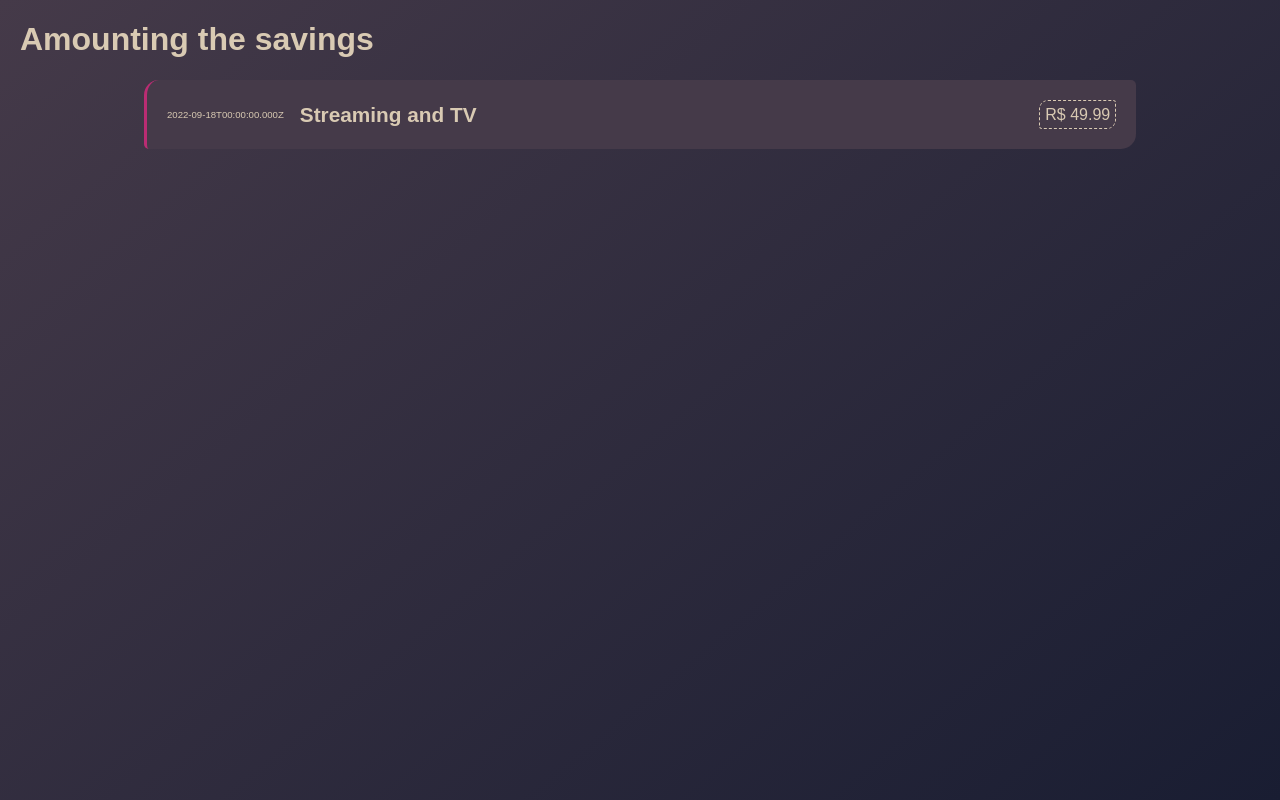
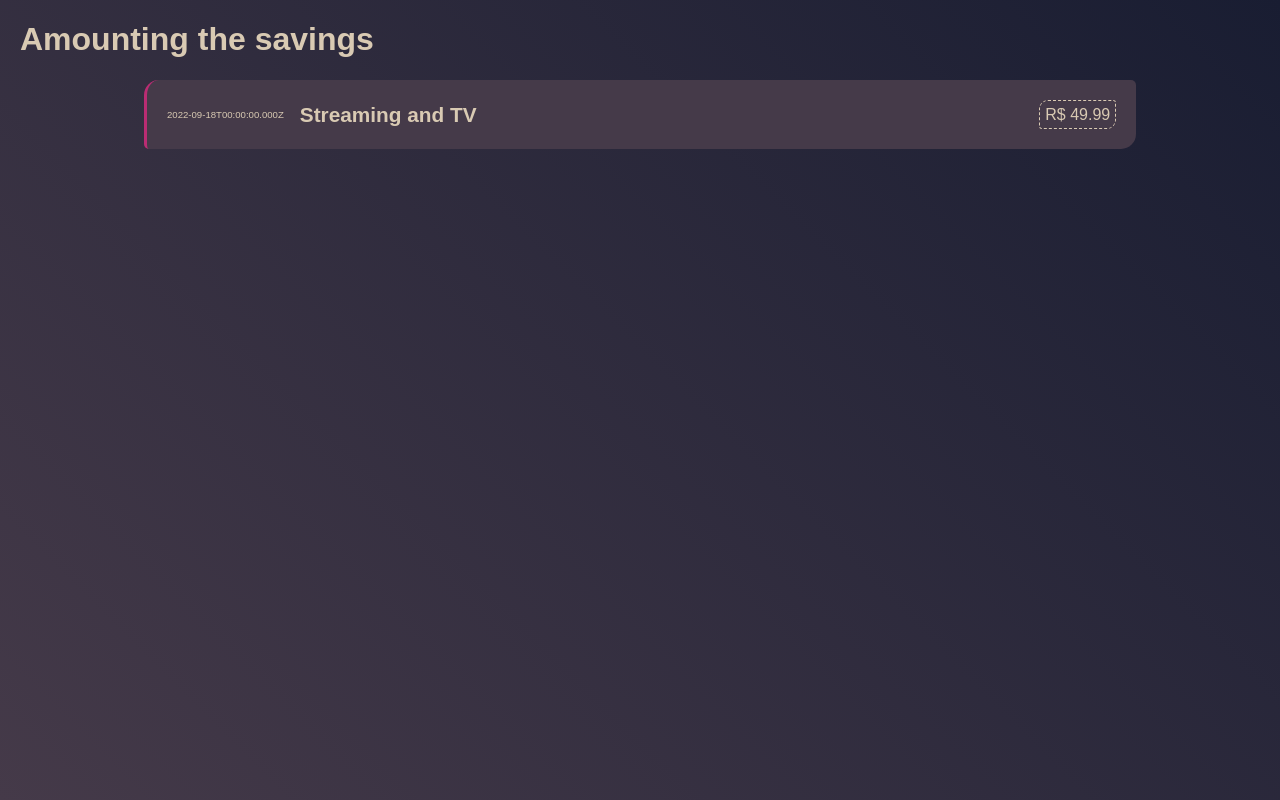
Before and after one commit to israeldvd/amounts-monitor, a JavaScript app in the folder react-complete/: page / in a window 1280 px wide. Built offline with nearby package versions, Linux system fonts and the light colour scheme; a web font is replaced by a local one.

Commit message:
Change angle of bg gradient to 225deg

```diff
--- a/react-complete/src/index.css
+++ b/react-complete/src/index.css
@@ -94,7 +94,7 @@
 
 html {
   font-family: var(--font-text);
-  background: linear-gradient(320deg, var(--color-primary), var(--color-grey)), rgb(0, 0, 0);
+  background: linear-gradient(225deg, var(--color-primary), var(--color-grey)), rgb(0, 0, 0);
   height: 100%;
 }
 
```
